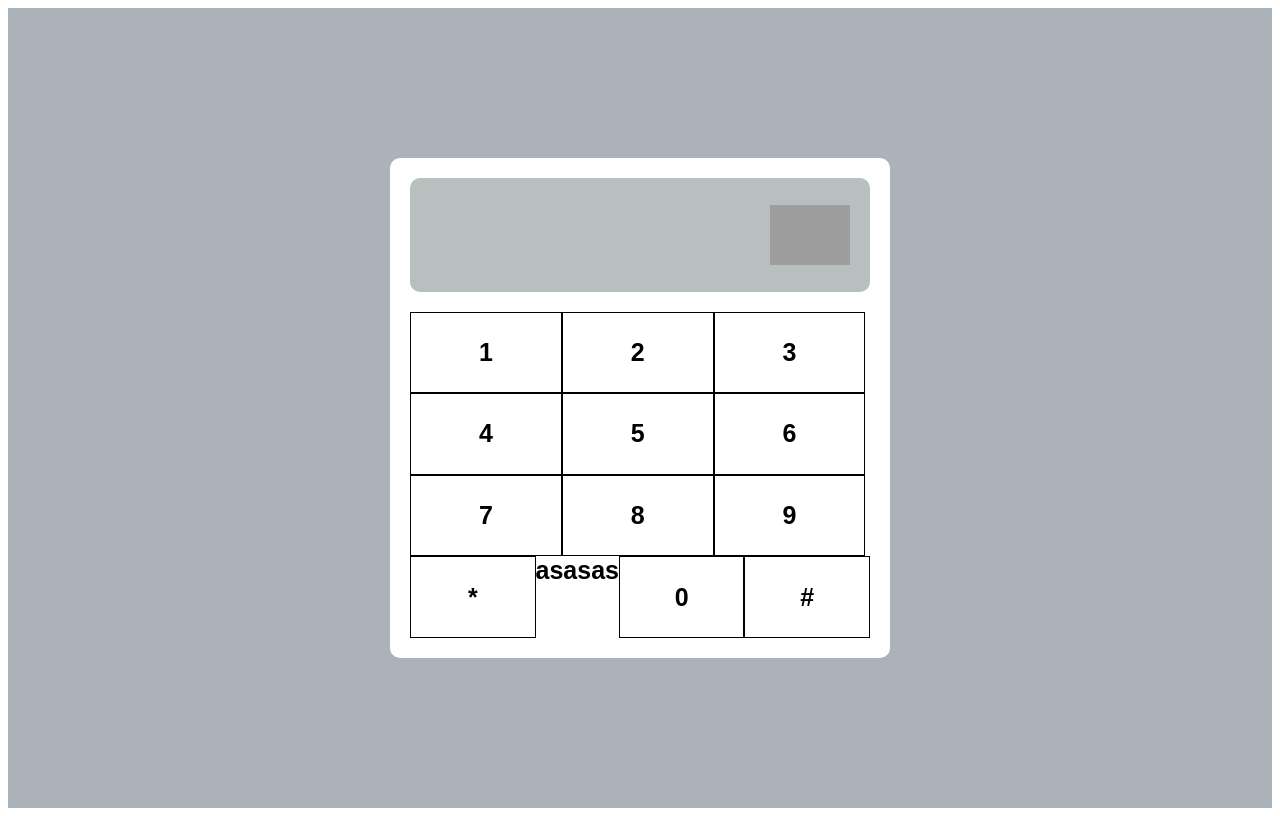
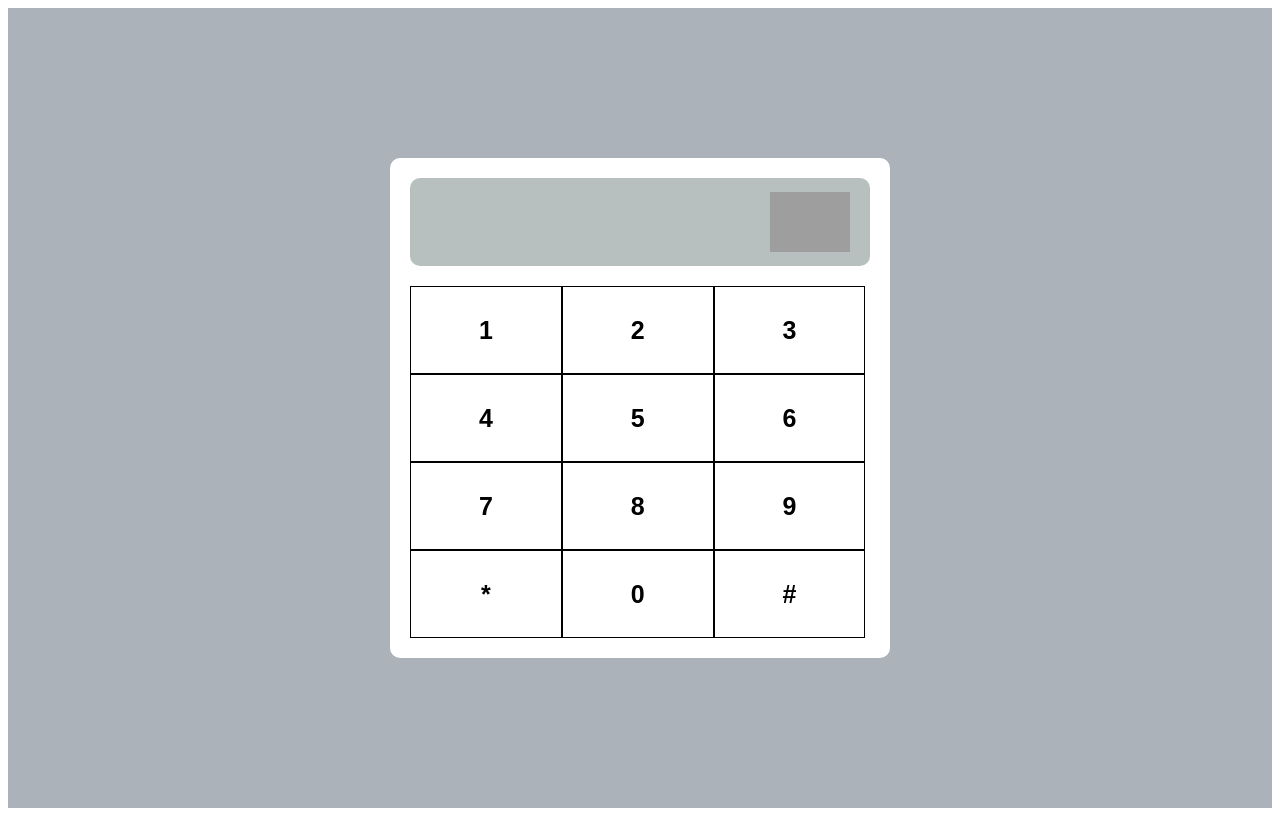
Before and after one commit to Lion786420/MERN, a plain HTML site: page index.html in a window 1280 px wide. Drawn offline with Linux system fonts and the light colour scheme; grey boxes are pictures that could not be loaded.

Commit message:
Final display

```diff
--- a/index.html
+++ b/index.html
@@ -14,23 +14,17 @@
                 <img src="https://cdn-icons-png.flaticon.com/512/61/61167.png" alt="cross">
             </div>
             <div class="bottom">
-                <div class="first">
+                <div class="numpad">
                     <div>1</div>
                     <div>2</div>
                     <div>3</div>
-                </div>
-                <div class="second">
                     <div>4</div>
                     <div>5</div>
                     <div>6</div>
-                </div>
-                <div class="third">
                     <div>7</div>
                     <div>8</div>
                     <div>9</div>
-                </div>
-                <div class="forth">
-                    <div>*</div>asasas
+                    <div>*</div>
                     <div>0</div>
                     <div>#</div>
                 </div>
--- a/styles.css
+++ b/styles.css
@@ -38,9 +38,12 @@ img{
     height: 100%;
     margin-top: 20px;
 }
-.first,.second,.third,.forth{
+.numpad{
     display:flex;
-    height:25%
+    flex-wrap: wrap;
+}
+.numpad>div{
+    height: 11vh;
 }
 .bottom>div>div{
     width:33%;
```
